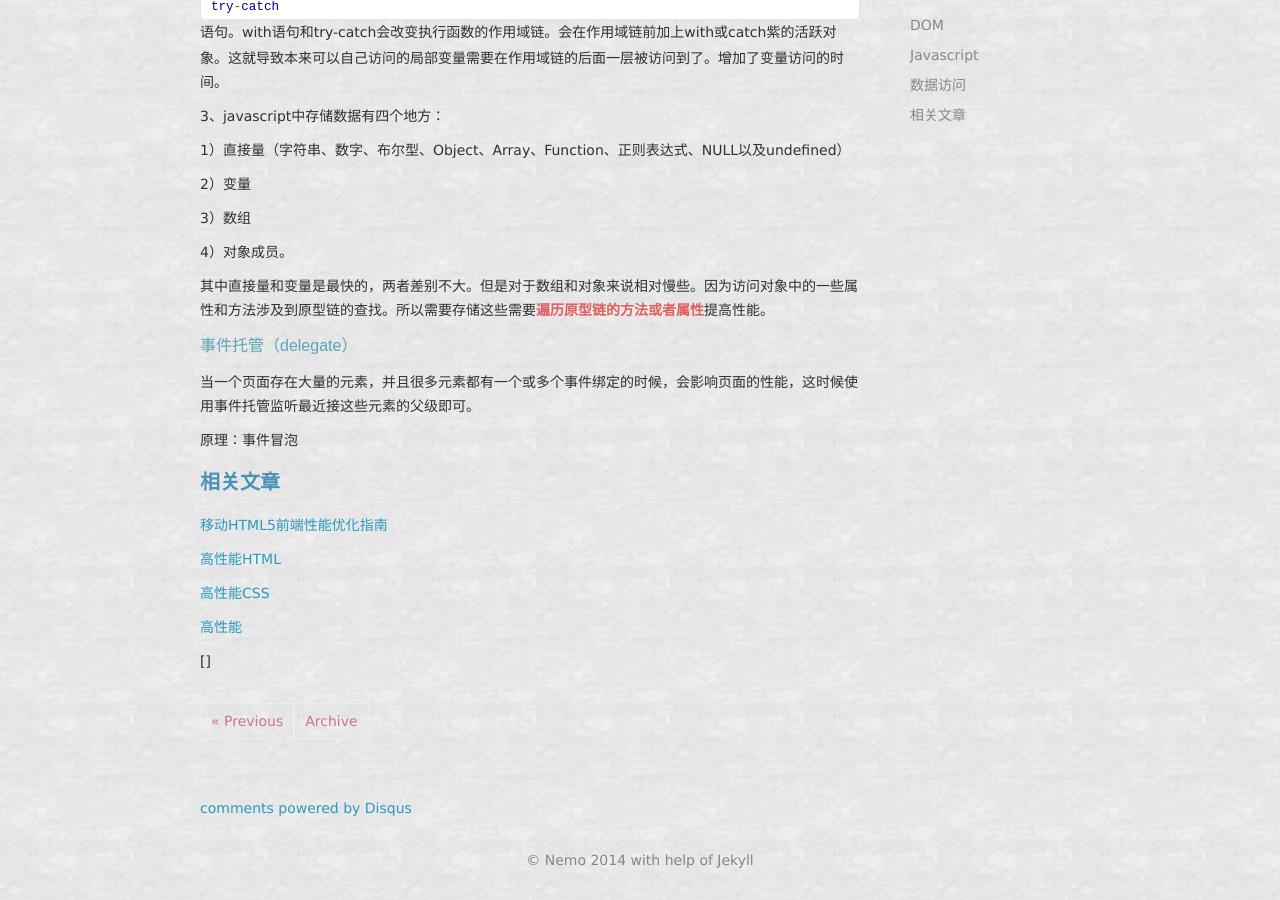
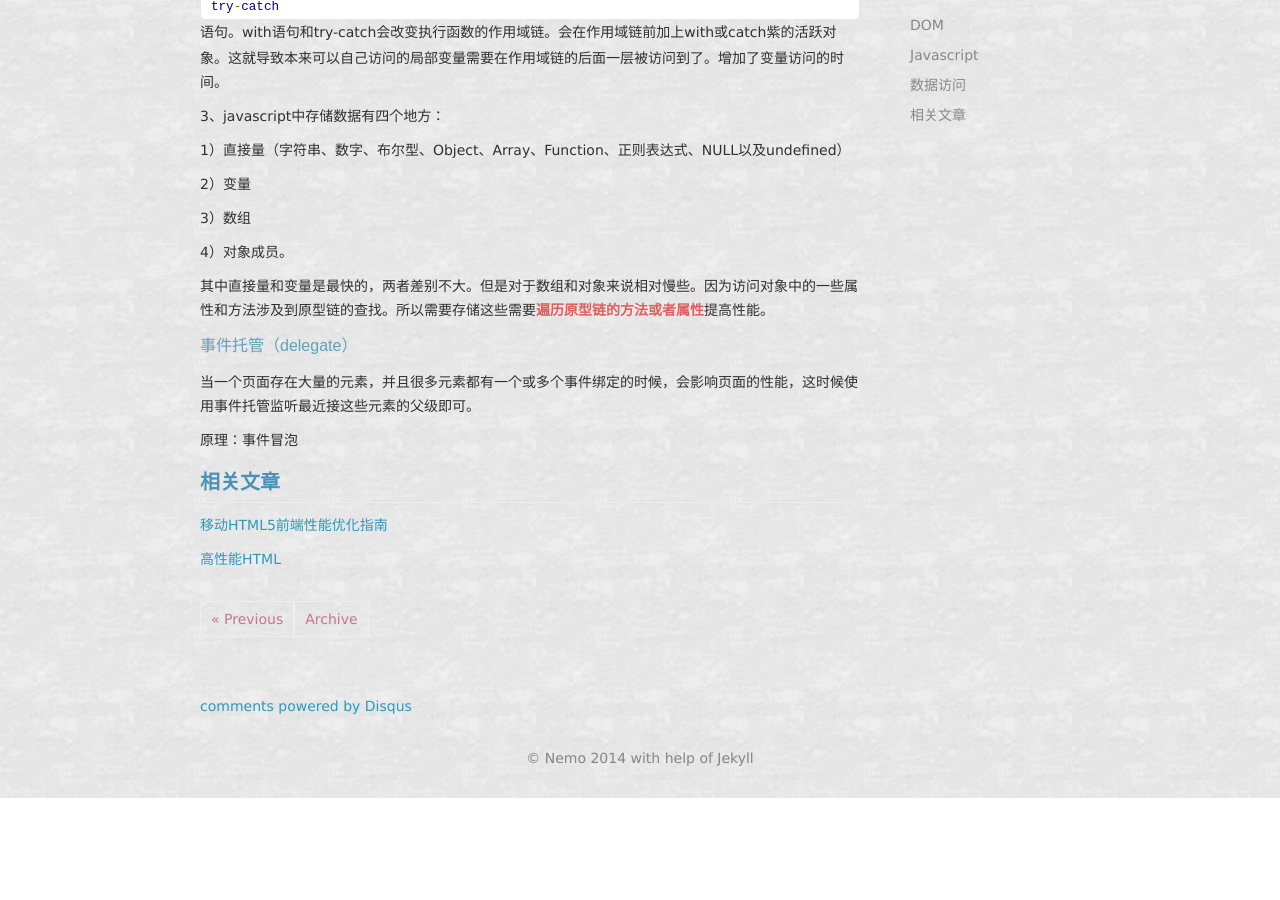
Before and after one commit to Caesor/caesor.github.io, a Jekyll site: the page built from _posts/2015-04-06-Advanced-Javascript.md, in a window 1280 px wide and 900 px high, scrolled down 2328 px. Built offline with Jekyll 4.4.1, drawn with Linux system fonts in a browser that asks for light colours; some web fonts are replaced; comment, search, counter and statistics services are not loaded; after the commit the page ends 3126 px from its top, so only the background shows below that.

Commit message:
update blog

```diff
--- a/_posts/2015-04-06-Advanced-Javascript.md
+++ b/_posts/2015-04-06-Advanced-Javascript.md
@@ -99,9 +99,3 @@ function loadScript(url ,callback){
 [移动HTML5前端性能优化指南](http://segmentfault.com/a/1190000002511921)
 
 [高性能HTML](http://www.alloyteam.com/2012/10/high-performance-html/)
-
-[高性能CSS](http://www.alloyteam.com/2012/10/high-performance-css/)
-
-[高性能]()
-
-[]
```
